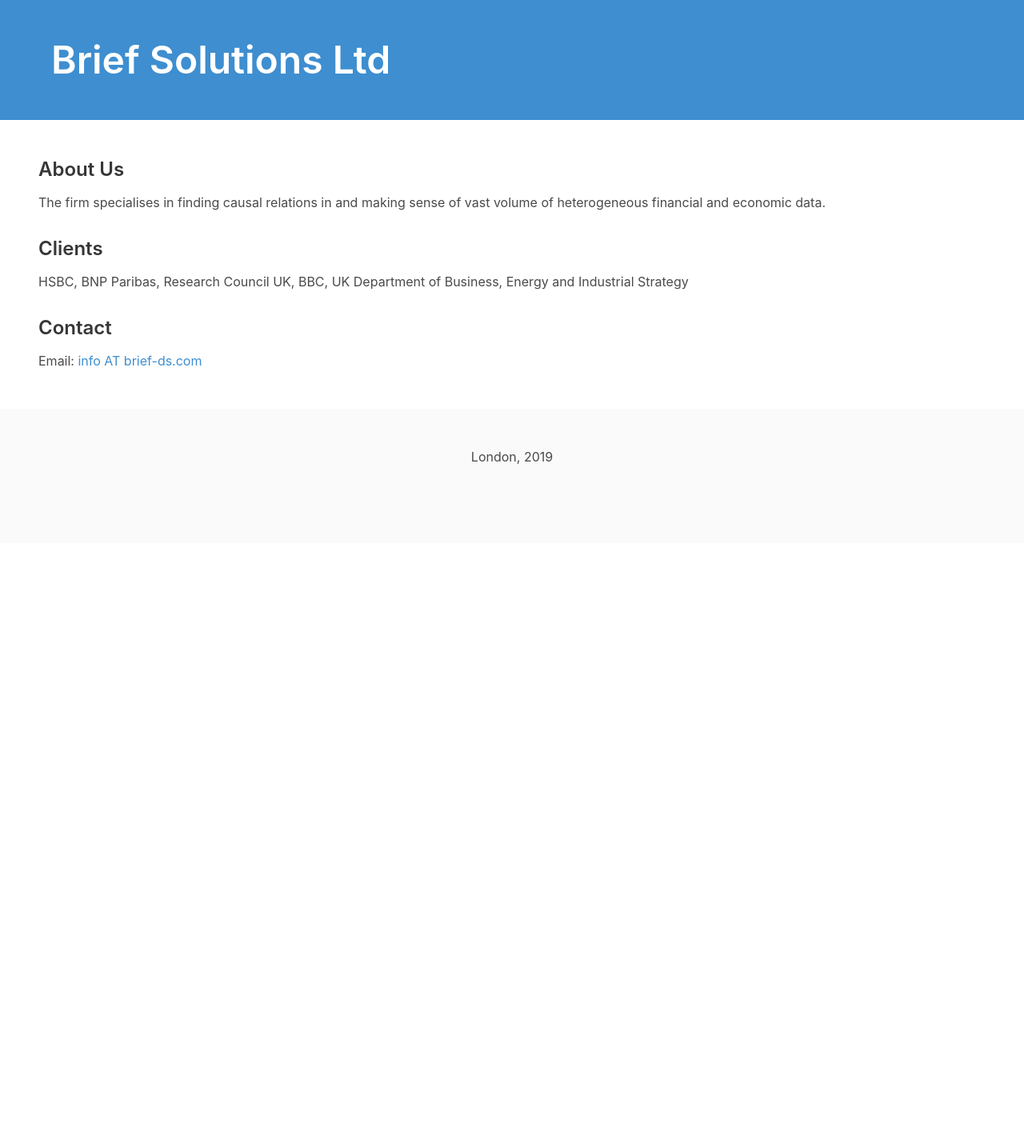
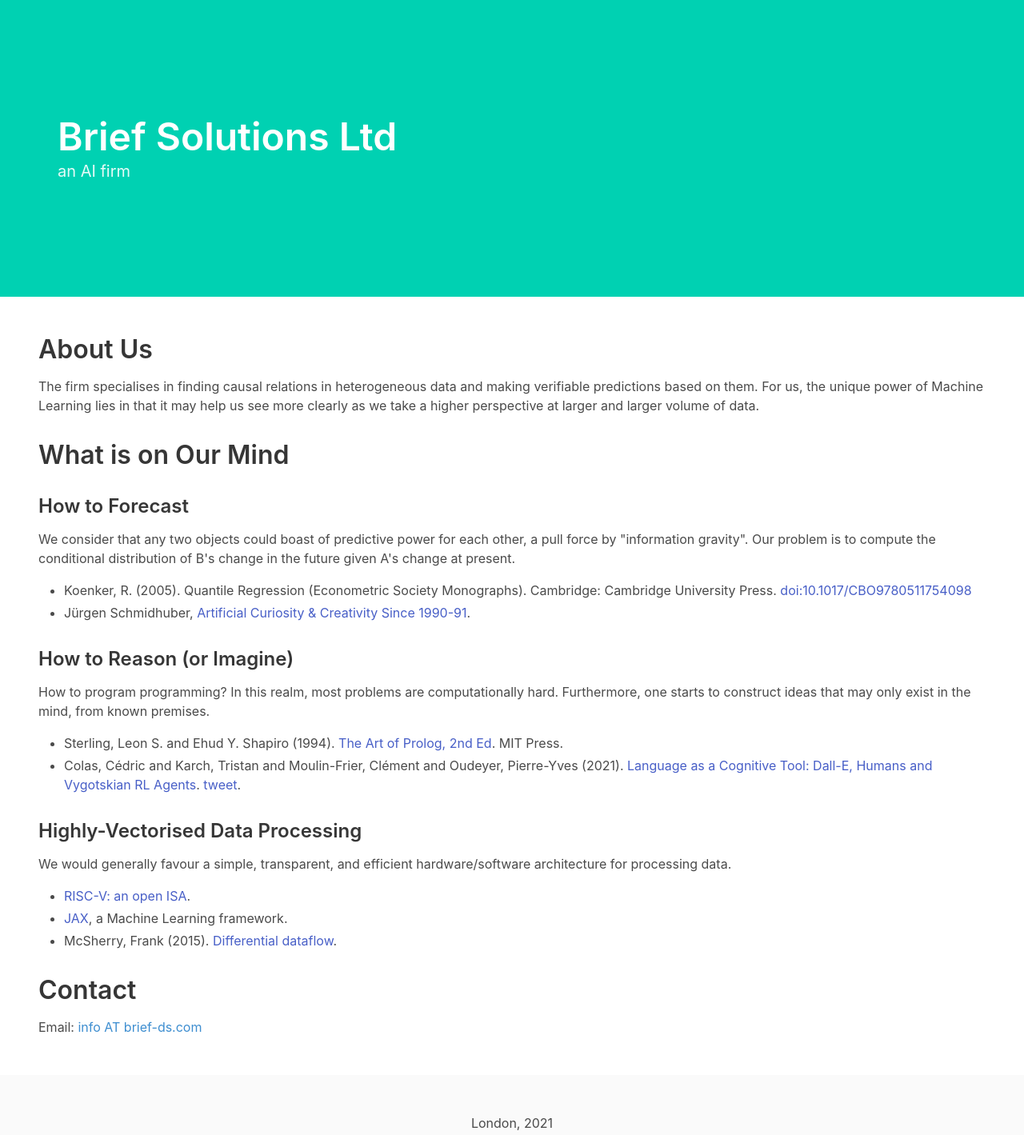
Before and after one commit to brief-ds/brief-ds.com, a plain HTML site: page index.html in a window 1280 px wide. Shown: the whole page at 80% size. Before the commit the page ends 800 px from the top, so only its background shows below. Drawn offline with nearby package versions, Linux system fonts and the light colour scheme.

Commit message:
add what is on our mind

```diff
--- a/index.html
+++ b/index.html
@@ -4,29 +4,53 @@
     <meta charset="utf-8">
     <meta name="viewport" content="width=device-width, initial-scale=1">
     <title>Brief Solutions Ltd</title>
-    <link rel="stylesheet" href="https://cdn.jsdelivr.net/npm/bulma@0.8.0/css/bulma.min.css">
+    <link rel="stylesheet" href="https://cdn.jsdelivr.net/npm/bulma@0.9.2/css/bulma.min.css">
   </head>
   <body>
     <main>
-    <div class="hero is-info">
+    <div class="hero is-primary is-medium">
       <div class="hero-body">
         <div class="container">
           <h1 class="title is-1">Brief Solutions Ltd</h1>
+          <p class="subtitle">an AI firm</p>
         </div>
       </div>
     </div>
-    <section class="content section">
-      <h3>About Us</h3>
-      <p>The firm specialises in finding causal relations in and making sense of vast volume of heterogeneous financial and economic data.</p>
-      <h3>Clients</h3>
-      <p>HSBC, BNP Paribas, Research Council UK, BBC, UK Department of Business, Energy and Industrial Strategy</p>
-      <h3>Contact</h3>
+    <section class="section">
+      <div class="content">
+      <h1>About Us</h1>
+      <p>The firm specialises in finding causal relations in heterogeneous data and making verifiable predictions based on them. For us, the unique power of Machine Learning lies in that it may help us see more clearly as we take a higher perspective at larger and larger volume of data.</p>
+
+      <h1>What is on Our Mind</h1>
+      <h3>How to Forecast</h3>
+      <p>We consider that any two objects could boast of predictive power for each other, a pull force by "information gravity". Our problem is to compute the conditional distribution of B's change in the future given A's change at present.</p>
+      <ul>
+        <li>Koenker, R. (2005). Quantile Regression (Econometric Society Monographs). Cambridge: Cambridge University Press. <a href="https://www.cambridge.org/core/books/quantile-regression/C18AE7BCF3EC43C16937390D44A328B1">doi:10.1017/CBO9780511754098</a></li>
+        <li>Jürgen Schmidhuber, <a href="https://people.idsia.ch/~juergen/artificial-curiosity-since-1990.html">Artificial Curiosity & Creativity Since 1990-91</a>.</li>
+      </ul>
+      <h3>How to Reason (or Imagine)</h3>
+      <p>How to program programming? In this realm, most problems are computationally hard. Furthermore, one starts to construct ideas that may only exist in the mind, from known premises.</p>
+      <ul>
+        <li>Sterling, Leon S. and Ehud Y. Shapiro (1994). <a href="https://mitpress.mit.edu/books/art-prolog-second-edition">The Art of Prolog, 2nd Ed</a>. MIT Press.</li>
+        <li>Colas, Cédric and Karch, Tristan and Moulin-Frier, Clément and Oudeyer, Pierre-Yves (2021). <a href="https://developmentalsystems.org/language_as_cognitive_tool_vygotskian_rl">Language as a Cognitive Tool: Dall-E, Humans and Vygotskian RL Agents</a>. <a href="https://twitter.com/pyoudeyer/status/1371818621958291456">tweet</a>.</li>
+      </ul>
+      <h3>Highly-Vectorised Data Processing</h3>
+      <p>We would generally favour a simple, transparent, and efficient hardware/software architecture for processing data.</p>
+      <ul>
+      <li><a href="https://riscv.org">RISC-V: an open ISA</a>.</li>
+      <li><a href="https://github.com/google/jax">JAX</a>, a Machine Learning framework.</li>
+      <li>McSherry, Frank (2015). <a href="http://www.frankmcsherry.org/differential/dataflow/2015/04/07/differential.html">Differential dataflow</a>.</li>
+      </ul>
+
+      <h1>Contact</h1>
       <p>Email: <span class="has-text-info">info AT brief-ds.com</span></p>
+    </div>
     </section>
     </main>
+
     <footer class="footer">
       <div class="has-text-centered">
-      <p>London, 2019</p>
+      <p>London, 2021</p>
       </div>
     </footer>
   </body>
```
